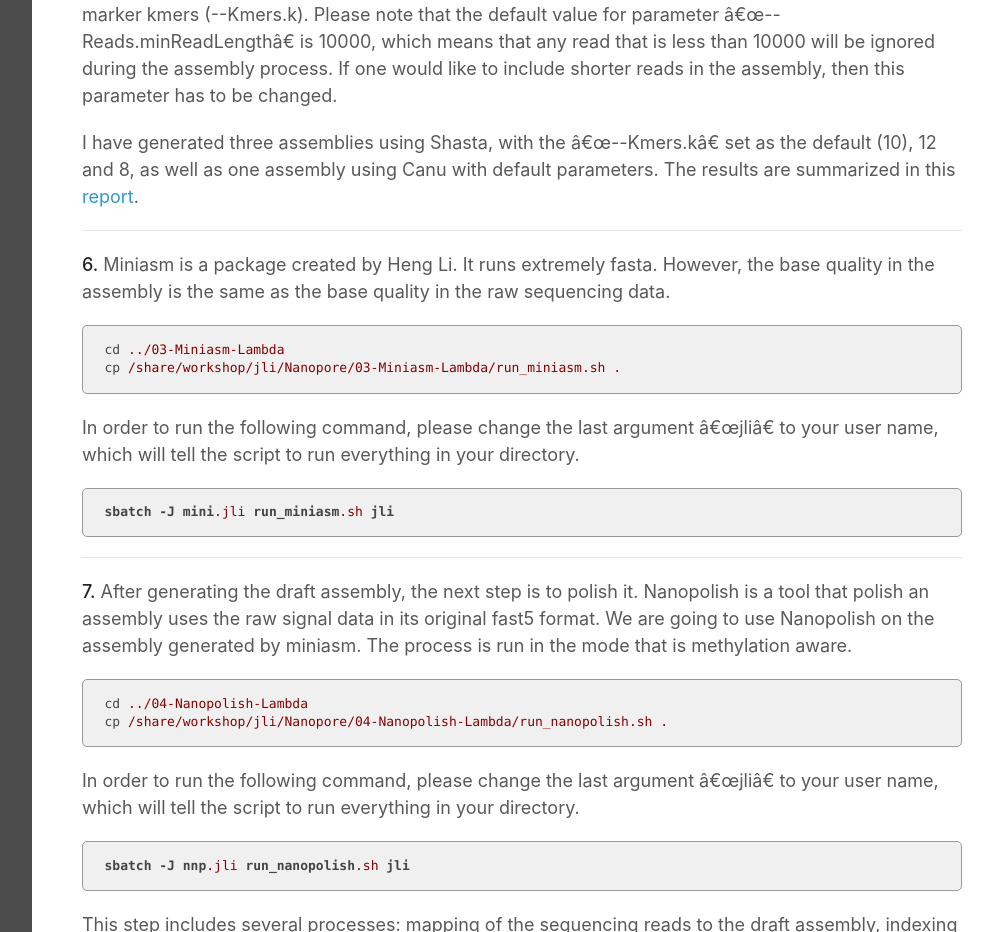
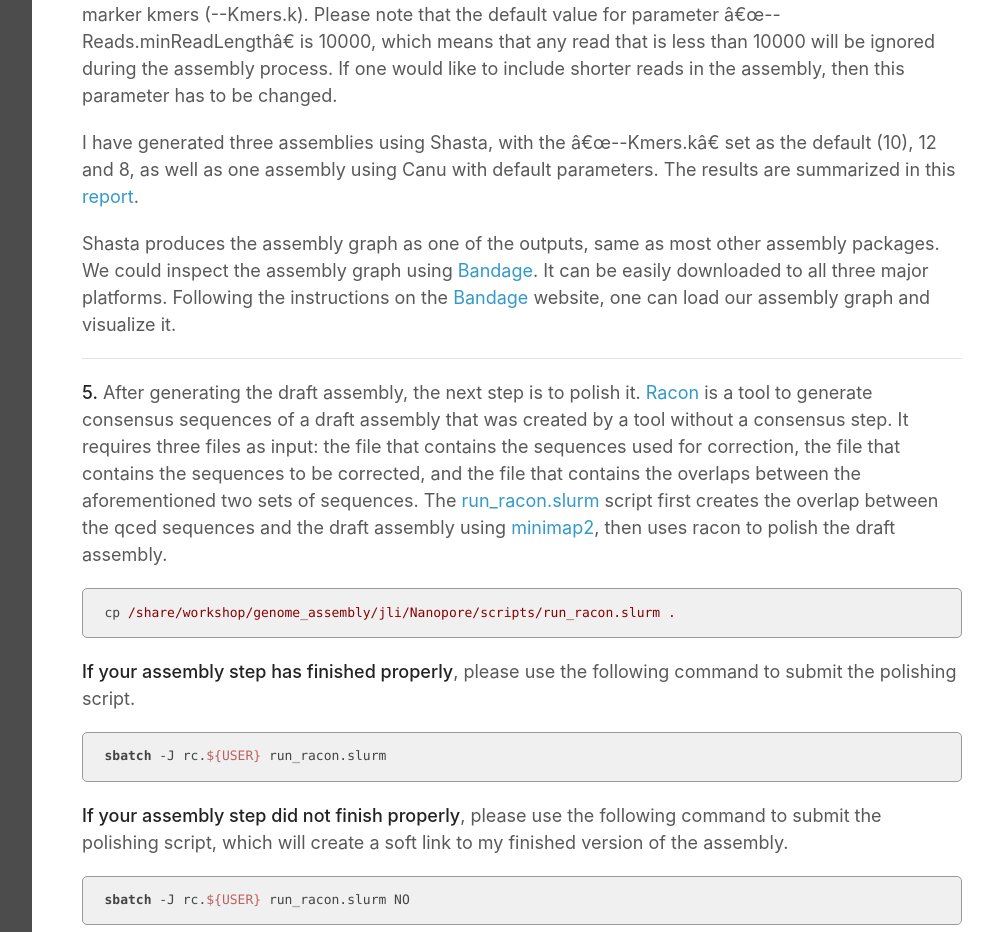
Before and after one commit to ucdavis-bioinformatics-training/2020-Genome_Assembly_Workshop, a Jekyll site: the page built from ONT_Assembly/nanopore.md, in a window 1280 px wide. Shown: the part 3341-4273 px from the top of the page, without its empty margins (268-1261 px from the left). Built offline with Jekyll 4.4.1, drawn with Linux system fonts in a browser that asks for light colours; our own code applies the rules of GitHub Pages for plain Markdown files; some of the changed text lies outside the part shown.

Commit message:
update ONT

```diff
--- a/ONT_Assembly/nanopore.md
+++ b/ONT_Assembly/nanopore.md
@@ -84,47 +84,45 @@
 
 I have generated three assemblies using Shasta, with the "\-\-Kmers.k" set as the default (10), 12 and 8, as well as one assembly using Canu with default parameters. The results are summarized in this [report](report.nb.html).
 
----
-
-
-**6\.** Miniasm is a package created by Heng Li. It runs extremely fasta. However, the base quality in the assembly is the same as the base quality in the raw sequencing data.
-
-    cd ../03-Miniasm-Lambda
-    cp /share/workshop/jli/Nanopore/03-Miniasm-Lambda/run_miniasm.sh .
-
-In order to run the following command, please change the last argument "jli" to your user name, which will tell the script to run everything in your directory.
-
-    sbatch -J mini.jli run_miniasm.sh jli
+Shasta produces the assembly graph as one of the outputs, same as most other assembly packages. We could inspect the assembly graph using [Bandage](https://rrwick.github.io/Bandage/). It can be easily downloaded to all three major platforms. Following the instructions on the [Bandage](https://rrwick.github.io/Bandage/) website, one can load our assembly graph and visualize it.
 
 
 ---
 
-**7\.** After generating the draft assembly, the next step is to polish it. Nanopolish is a tool that polish an assembly uses the raw signal data in its original fast5 format. We are going to use Nanopolish on the assembly generated by miniasm. The process is run in the mode that is methylation aware.
 
-    cd ../04-Nanopolish-Lambda
-    cp /share/workshop/jli/Nanopore/04-Nanopolish-Lambda/run_nanopolish.sh .
+**5\.** After generating the draft assembly, the next step is to polish it. [Racon](https://github.com/isovic/racon) is a tool to generate consensus sequences of a draft assembly that was created by a tool without a consensus step. It requires three files as input: the file that contains the sequences used for correction, the file that contains the sequences to be corrected, and the file that contains the overlaps between the aforementioned two sets of sequences. The [run_racon.slurm](https://raw.githubusercontent.com/ucdavis-bioinformatics-training/2020-Genome_Assembly_Workshop/master/scripts/ONT/run_racon.slurm) script first creates the overlap between the qced sequences and the draft assembly using [minimap2](https://github.com/lh3/minimap2), then uses racon to polish the draft assembly.
 
-In order to run the following command, please change the last argument "jli" to your user name, which will tell the script to run everything in your directory.
+    cp /share/workshop/genome_assembly/jli/Nanopore/scripts/run_racon.slurm .
 
-    sbatch -J nnp.jli run_nanopolish.sh jli
+**If your assembly step has finished properly**, please use the following command to submit the polishing script.
 
-This step includes several processes: mapping of the sequencing reads to the draft assembly, indexing all relevant files, and finally run nanopolish. Because nanopolish uses the raw current data in the sequencing, it takes some time to finish. The polishing step may be run iteratively until consensus quality converge.
+    sbatch -J rc.${USER} run_racon.slurm
+
+**If your assembly step did not finish properly**, please use the following command to submit the polishing script, which will create a soft link to my finished version of the assembly.
+
+    sbatch -J rc.${USER} run_racon.slurm NO
+
+
+After polishing using racon, one may carry out another polishing step using [medaka](https://nanoporetech.github.io/medaka/index.html). Medaka uses machine learning method to correct sequences in a draft assembly. The input to the neural network is the pileup of reads against the assembly. Even though it does not use the raw signal for polishing, it can be competitive with the state-of-the-art signal-based methods, such as [Nanopolish](https://github.com/jts/nanopolish), while being much faster. It still requires a long time to run. Therefore, I have provided [run_medaka.slurm](https://raw.githubusercontent.com/ucdavis-bioinformatics-training/2020-Genome_Assembly_Workshop/master/scripts/ONT/run_medaka.slurm) to run medaka, but we are not going to go through with it because of time limit. I am also providing a copy of the product after running medaka for further analyses.
+
+---
+
+**6\.** Up until now, we have used only one type of sequencing data: Oxford Nanopore. At this stage, we can add one more data type: Illumina shore read sequencing. Because of the much higher accuracy in sequencing using Illumina technology, it is advantageous to use it to further refine the assembly. We can use [Pilon](https://github.com/broadinstitute/pilon/wiki) to correct leftover errors in the assembly. Pilon is able to address multiple issues in the assembly: SNPs, small In/Dels, large In/dels or block substitution events, gap filling, local misassemblies. The [run_pilon.slurm](https://raw.githubusercontent.com/ucdavis-bioinformatics-training/2020-Genome_Assembly_Workshop/master/scripts/ONT/run_pilon.slurm) script only requires Pilon to correct SNPs and small In/Dels.
+
+    cp /share/worksop/genome_assembly/jli/Nanopore/scripts/run_pilon.slurm .
+
+    sbatch -J pln.${USER} run_pilon.slurm
 
 
 ---
 
-**8\.** Now that we have two draft assemblies and one polished assembly, we can align one to another to see the difference between assembly packages, or the effect of the polishing process.
+**7\.** Now that we have two assemblies: one polshed Shasta assembly and the other Canu assembly, we can align one to the other to see how they compare to one another. The [run_mummer.slurm](https://raw.githubusercontent.com/ucdavis-bioinformatics-training/2020-Genome_Assembly_Workshop/master/scripts/ONT/run_mummer.slurm) script aligns the medaka polished Shasta assembly to the Canu assembly and creat a dotplot between the two assemblies.
 
-    cd ../04-Mummer-Lambda
-    cp /share/workshop/jli/Nanopore/04-Mummer-Lambda/run_nucmer.sh .
+    cp /share/workshop/genome_assembly/jli/Nanopore/scripts/run_mummer.slurm .
 
-In order to run the following command, please change the last argument "jli" to your user name, which will tell the script to run everything in your directory.
-
-    sbatch -J nuc.jli run_nucmer.sh jli
+    sbatch -J nuc.${USER} run_mummer.sh
 
 
-When the job finishes, we should have a file named "lambda.draft.png" in the working directory. We can download it to our laptop for viewing. This script aligns the draft assembly from miniasm to the draft assembly from canu. The assembly from canu is on the x axis. You can modify the script to generate the alignment of the polished assembly to the draft assembly from miniasm. The one I generated is ![here](lambda.polish.canu.png).
+When the job finishes, we should have a file named "canu.vs.shasta.png" in the "06-Mummer" directory. We can download it to our laptop for viewing. The assembly from Canu is on the X axis. The dotplot I generated is ![here](canu.vs.shasta.png).
 
-We can also generate similar plot between the assemblies and the reference genome. Please get a copy of the reference genome using the following command. Then you should be able to use the above script (with modification) to accomplish the goal.
-
-    ln -s /share/biocore/projects/Internal_Jessie_UCD/Nanopore/References/lambda_ref.fasta .
+There is a very nice web service ([Dgenies](http://dgenies.toulouse.inra.fr/) that can produce a much nicer plot. The source code can also be downloaded and compiled on your local machine. The result I got from running Dgenies is [here](.html)
```
